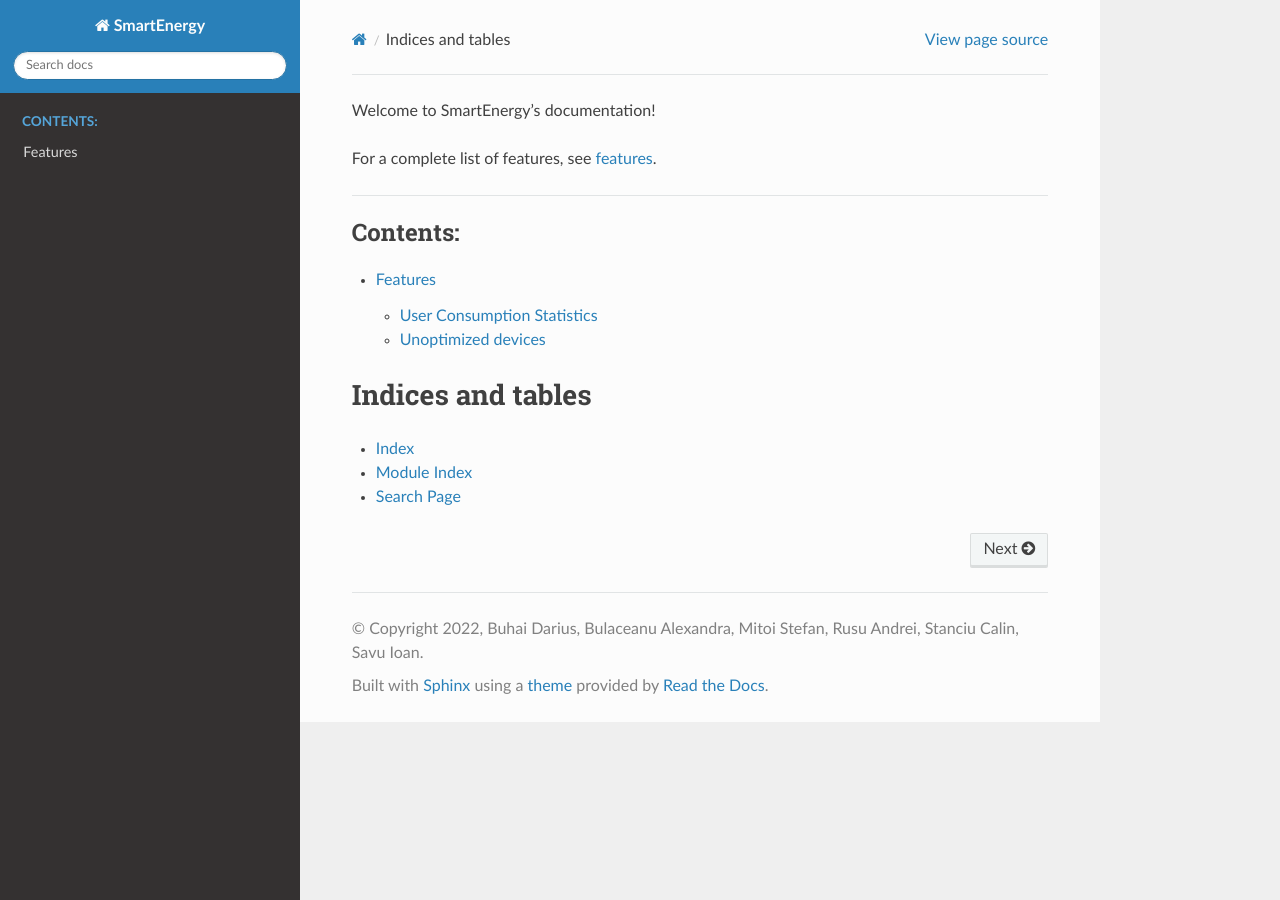
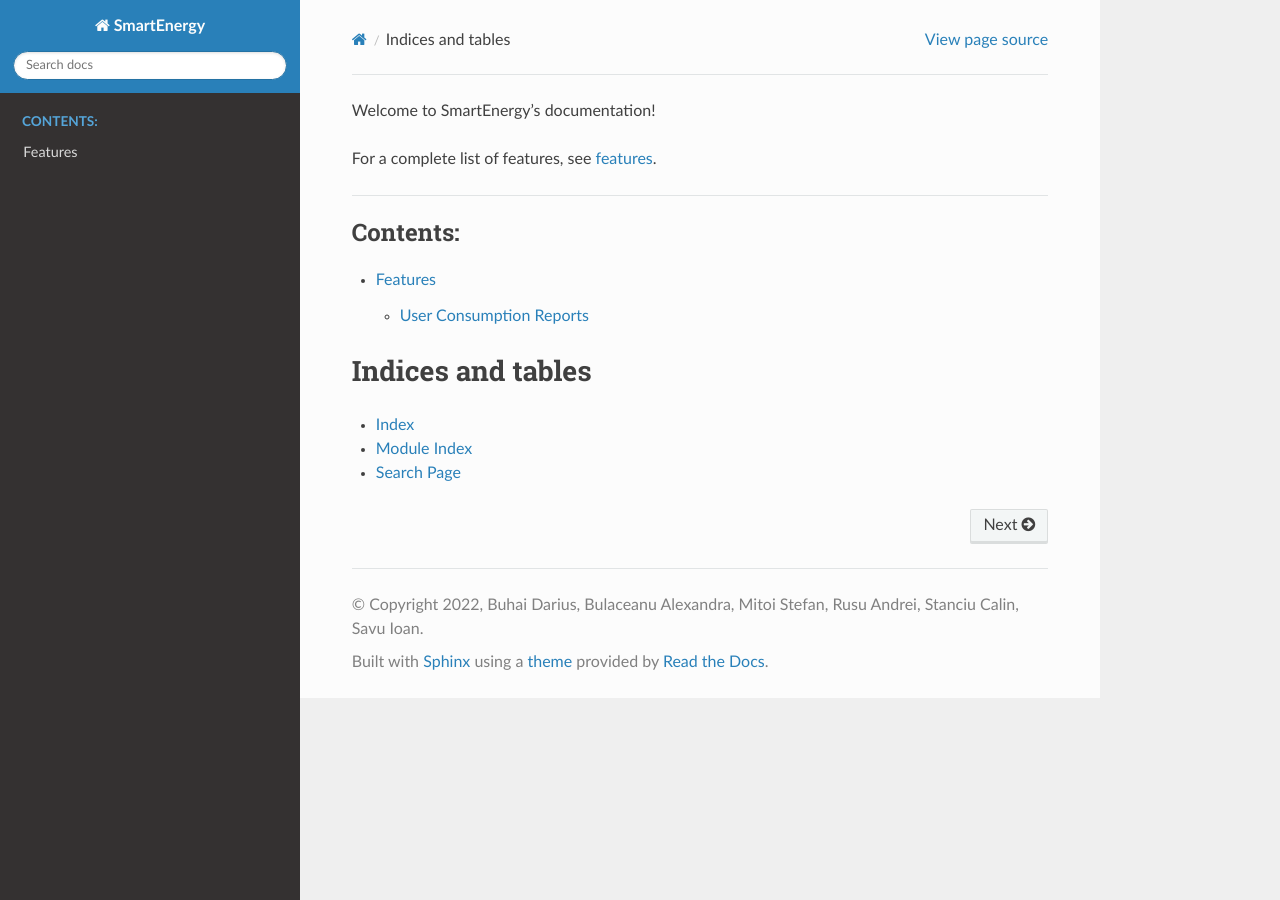
Before and after one commit to SoftwareEngineerUB/SmartEnergy, a Sphinx documentation site: the page built from docs/index.rst, in a window 1280 px wide. Built offline with Sphinx 7.4.7 and the Read the Docs theme 2.0.0, drawn with Linux system fonts in a browser that asks for light colours.

Commit message:
Update features.rst

```diff
--- a/docs/pages/features.rst
+++ b/docs/pages/features.rst
@@ -4,14 +4,7 @@ Features
 
 
 *****************************
-User Consumption Statistics
+User Consumption Reports
 *****************************
 .. automodule:: app.user.route
    :members:
-
-
-*****************************
-Unoptimized devices
-*****************************
-.. automodule:: app.user.route
-   :members:
```
